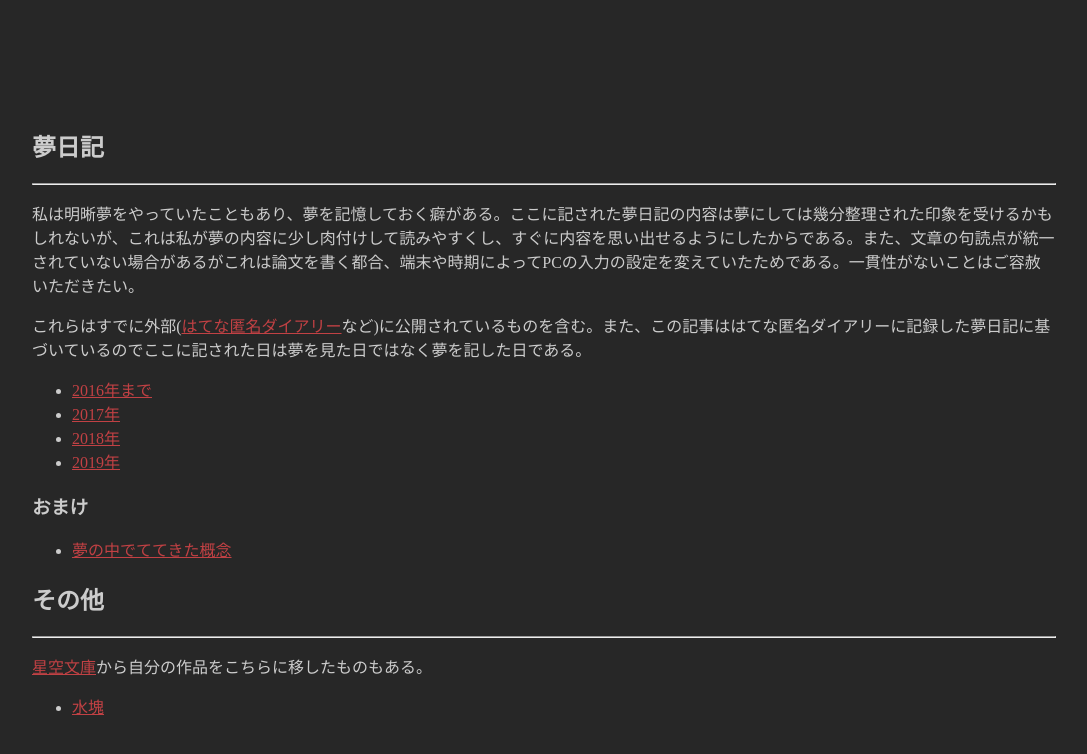
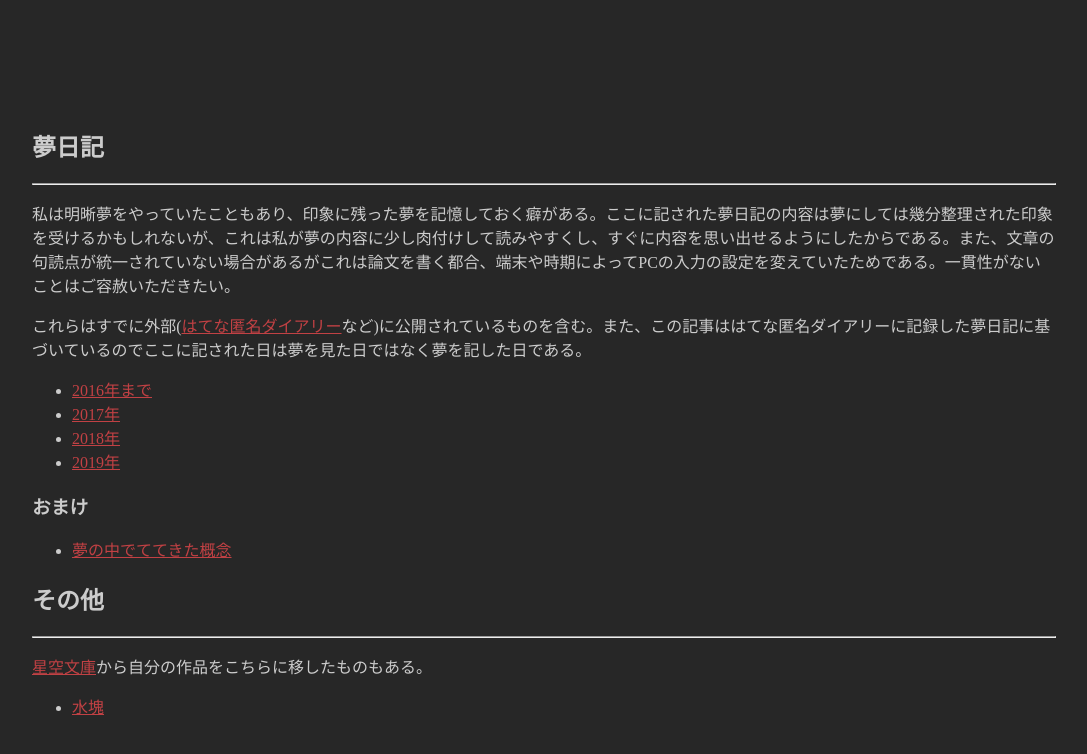
Before and after one commit to hihumi-riku/hihumi-riku.github.io, a Jekyll site: the page built from writings_list.md, in a window 1280 px wide. Shown: the top 754 px of the page, without its empty margins (96-1183 px from the left). Built offline with Jekyll 4.4.1, drawn with Linux system fonts in a browser that asks for light colours.

Commit message:
Update writings_list.md

```diff
--- a/writings_list.md
+++ b/writings_list.md
@@ -6,7 +6,7 @@ title: 書き物リスト
 ## 夢日記
 ---
 
- 私は明晰夢をやっていたこともあり、夢を記憶しておく癖がある。ここに記された夢日記の内容は夢にしては幾分整理された印象を受けるかもしれないが、これは私が夢の内容に少し肉付けして読みやすくし、すぐに内容を思い出せるようにしたからである。また、文章の句読点が統一されていない場合があるがこれは論文を書く都合、端末や時期によってPCの入力の設定を変えていたためである。一貫性がないことはご容赦いただきたい。
+ 私は明晰夢をやっていたこともあり、印象に残った夢を記憶しておく癖がある。ここに記された夢日記の内容は夢にしては幾分整理された印象を受けるかもしれないが、これは私が夢の内容に少し肉付けして読みやすくし、すぐに内容を思い出せるようにしたからである。また、文章の句読点が統一されていない場合があるがこれは論文を書く都合、端末や時期によってPCの入力の設定を変えていたためである。一貫性がないことはご容赦いただきたい。
 
 
  これらはすでに外部([はてな匿名ダイアリー](https://anond.hatelabo.jp/)など)に公開されているものを含む。また、この記事ははてな匿名ダイアリーに記録した夢日記に基づいているのでここに記された日は夢を見た日ではなく夢を記した日である。
```
